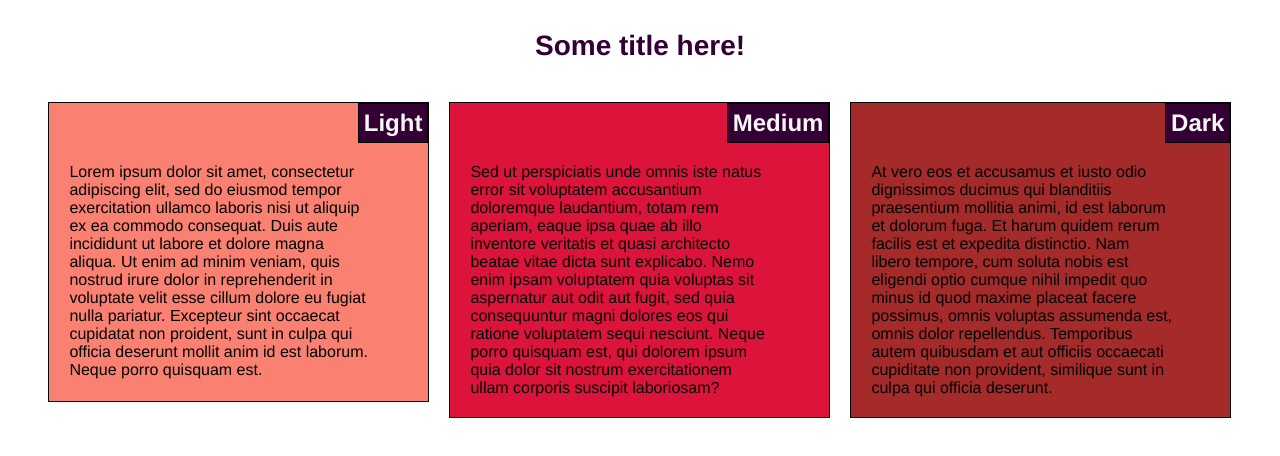
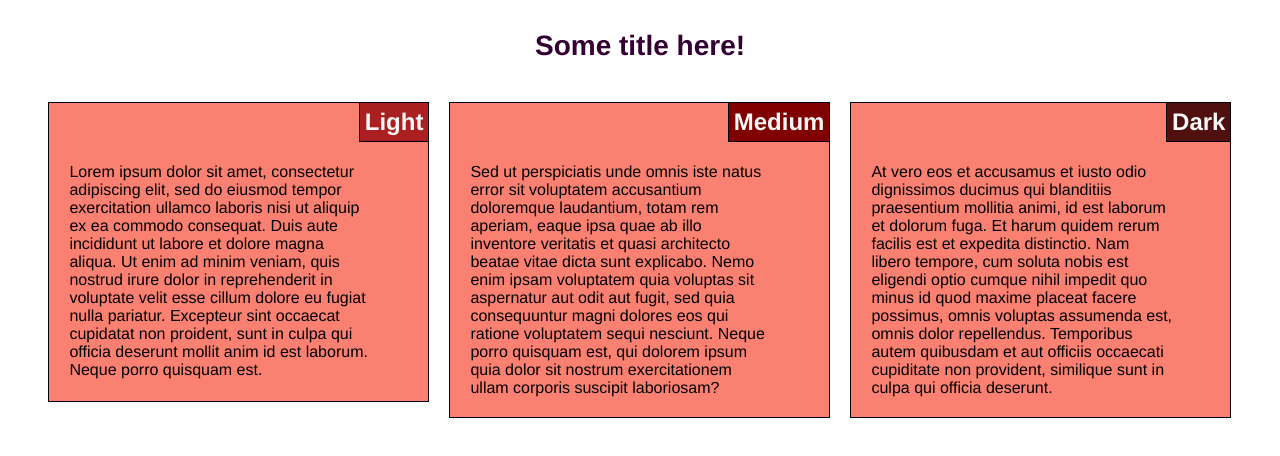
Before and after one commit to francescomereu/francescomereu.github.io, a plain HTML site: page index.html in a window 1280 px wide. Drawn offline with Linux system fonts and the light colour scheme.

Commit message:
Update style.css

```diff
--- a/style.css
+++ b/style.css
@@ -25,16 +25,30 @@ section {
 }
 
 h2 {
-    background-color: #340034;
-    color: whitesmoke;
-    border: 1px solid black;
+    border-bottom: 1px solid black;
+    border-left: 1px solid black;
     float: right;
     padding: 5px;
 }
 
+.primo h2 {
+    background-color: #aa2020;
+    color: whitesmoke;
+}
+
+.secondo h2 {
+    background-color: maroon;
+    color: whitesmoke;
+}
+
+.terzo h2 {
+    background-color: #501010;
+    color: whitesmoke;
+}
+
 p {
     padding: 60px 20px 20px 20px;
-    width: 90%;
+    width: 90%;;
 }
 
 /* Box: colors, positions... */
@@ -44,17 +58,10 @@ p {
     margin: auto;
 }
 
-.light {
+.light, .medium, .dark {
     background-color: salmon;
 }
 
-.medium {
-    background-color: crimson;
-}
-
-.dark {
-    background-color: brown;
-}
 
 /* Responsive elements */
 
```
